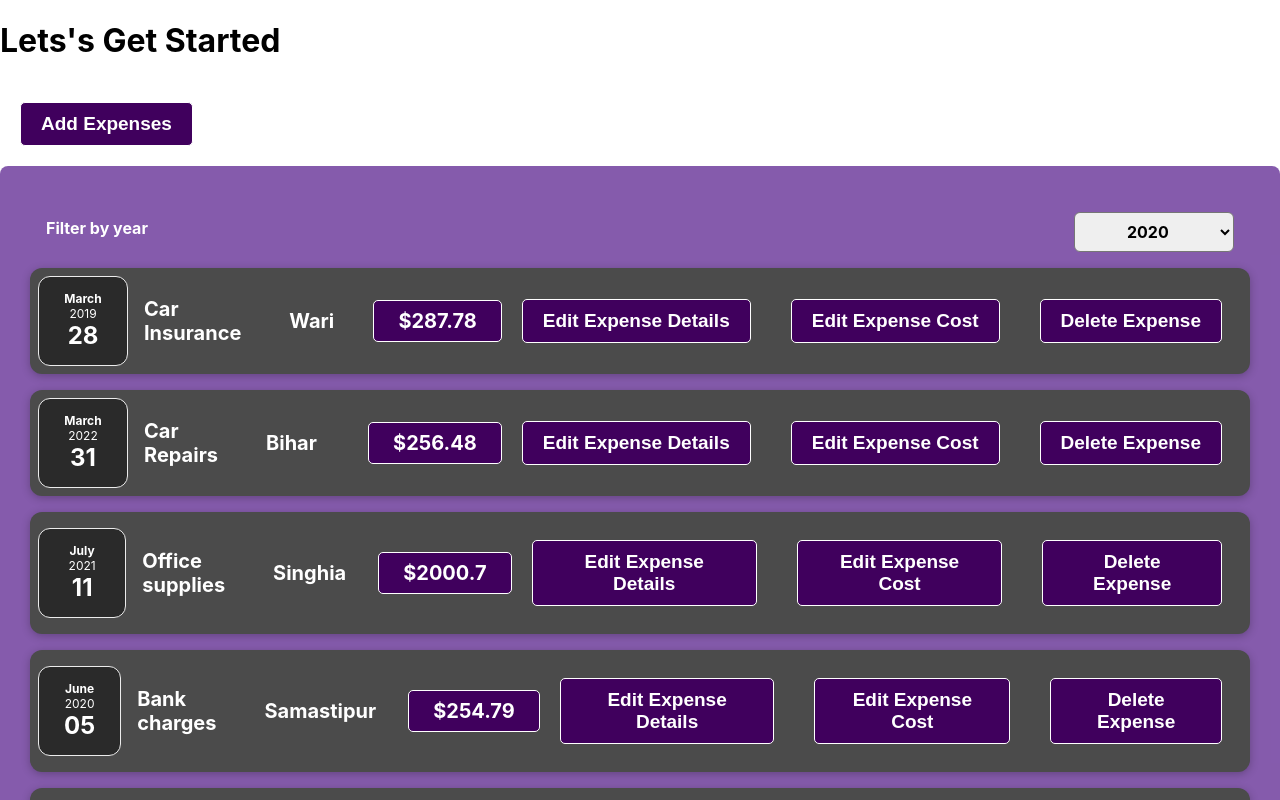
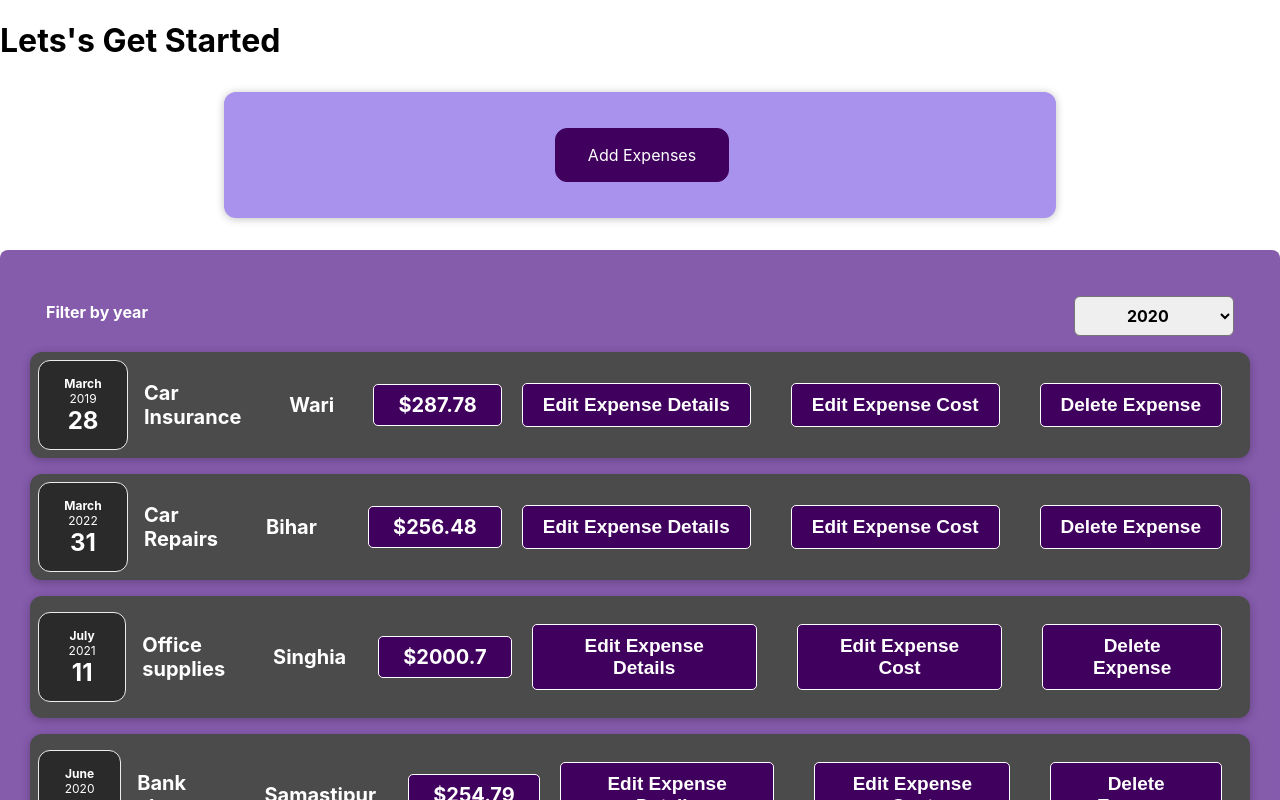
Before and after one commit to bhanu567/first-task, a React (Create React App) app: page / in a window 1280 px wide. Shown: the top 800 px of the page. Built offline with nearby package versions, Linux system fonts and the light colour scheme.

Commit message:
added conditional rendering of Add new Expenses button and cancle button

```diff
--- a/src/App.js
+++ b/src/App.js
@@ -39,7 +39,7 @@ const DummyData = [
   },
 ];
 function App() {
-  const [renderNewExpense, setRenderNewExpense] = useState(false);
+
   const [expenses, setNewExpenses] = useState(DummyData);
 
   //In the recent upgradation, you need not necesserily write "import React from "react";" in each and every file, but the first work that is done is converting the return code like the below written code as                 React.createElement("tagName" , {attributes as an object}, content1, content2, content3, ...........); we will not write code like this because it is not readable. Here one can clearly see that we must need a wrapper element.
@@ -57,21 +57,12 @@ function App() {
     setNewExpenses((prevExpenses) => {
       return [...prevExpenses, newExpenseItem, ];
     });
-    setRenderNewExpense(false);
   };
-  const clickHandler = () => {
-    setRenderNewExpense(true);
-  };
+
   return (
     <div>
       <h1>Lets's Get Started</h1>
-
-      {renderNewExpense ? (
-        <NewExpenses onNewExpenseData={addExpenseDataHandler} />
-      ) : (
-        <button onClick={clickHandler}>Add Expenses</button>
-      )}
-
+      <NewExpenses onNewExpenseData={addExpenseDataHandler} />
       <Expenses items={expenses}></Expenses>
     </div>
   );
--- a/src/Components/Expenses/Expenses.js
+++ b/src/Components/Expenses/Expenses.js
@@ -22,7 +22,7 @@ const Expenses = (props) => {
       </>
     ));
 
-  let filteredLengthAny = filteredExpenses.length != 1 && filteredExpenses.map((datas) => (
+  let filteredLengthAny = filteredExpenses.length !== 1 && filteredExpenses.map((datas) => (
     <ExpenseTracker key={datas.id} expensesData={datas} />
   ));
 
--- a/src/Components/New Expense/ExpenseForm.js
+++ b/src/Components/New Expense/ExpenseForm.js
@@ -52,6 +52,14 @@ const ExpenseForm = (props) => {
     setEnteredAmount('');
     setEnteredDate('');
   };
+
+  const cancelHandler = () =>{
+    props.onSaveExpenseData(null);
+    setEnteredTitle('');
+    setEnteredAmount('');
+    setEnteredDate('');
+  }
+
   return (
     <form onSubmit={submitHandler}>
       <div className="new-expense__controls">
@@ -81,7 +89,8 @@ const ExpenseForm = (props) => {
         </div>
       </div>
       <div className="new-expense__actions">
-        <button type="submit">Add Expense</button>
+        <button type="submit" onClick={cancelHandler}  >Cancel</button>
+        <button type="submit" >Add Expense</button>
       </div>
     </form>
   );
--- a/src/Components/New Expense/NewExpenses.js
+++ b/src/Components/New Expense/NewExpenses.js
@@ -1,19 +1,31 @@
+import React, { useState } from "react";
 import "./NewExpenses.css";
 import ExpenseForm from "./ExpenseForm";
 function NewExpenses(props) {
+  const [renderNewExpense, setRenderNewExpense] = useState(false);
+  const saveExpenseDataHandler = (newExpenseData) => {
+    if(newExpenseData === null)setRenderNewExpense(false);
+    else{
+      const newExpense = {
+        ...newExpenseData,
+        LocationOfExpenditure: "Wari",
+        id: "e6",
+      };
+      props.onNewExpenseData(newExpense);
+      setRenderNewExpense(false);
+    }
 
-    const saveExpenseDataHandler = (newExpenseData) => {
-        const newExpense = {
-            ...newExpenseData,
-            LocationOfExpenditure : "Wari",
-            id : "e6",
-        }
-        props.onNewExpenseData(newExpense);
-    }
+  };
+  const clickHandler = () => {
+    setRenderNewExpense(true);
+  };
 
   return (
     <div className="new-expense">
-      <ExpenseForm onSaveExpenseData={saveExpenseDataHandler}/>
+      {renderNewExpense && (
+        <ExpenseForm onSaveExpenseData={saveExpenseDataHandler} />
+      )}
+      {!renderNewExpense && <button onClick={clickHandler}>Add Expenses</button>}
     </div>
   );
 }
```
